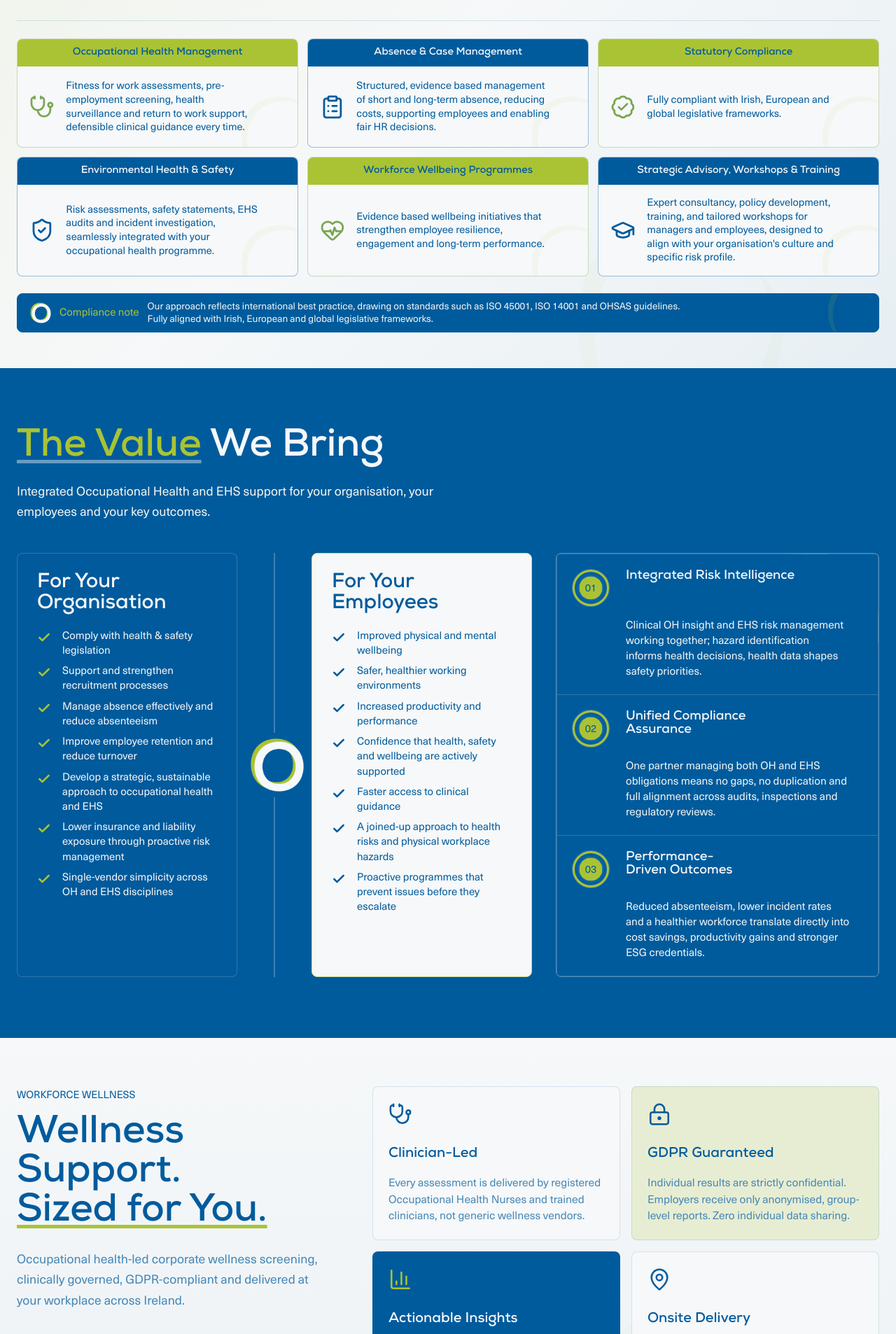
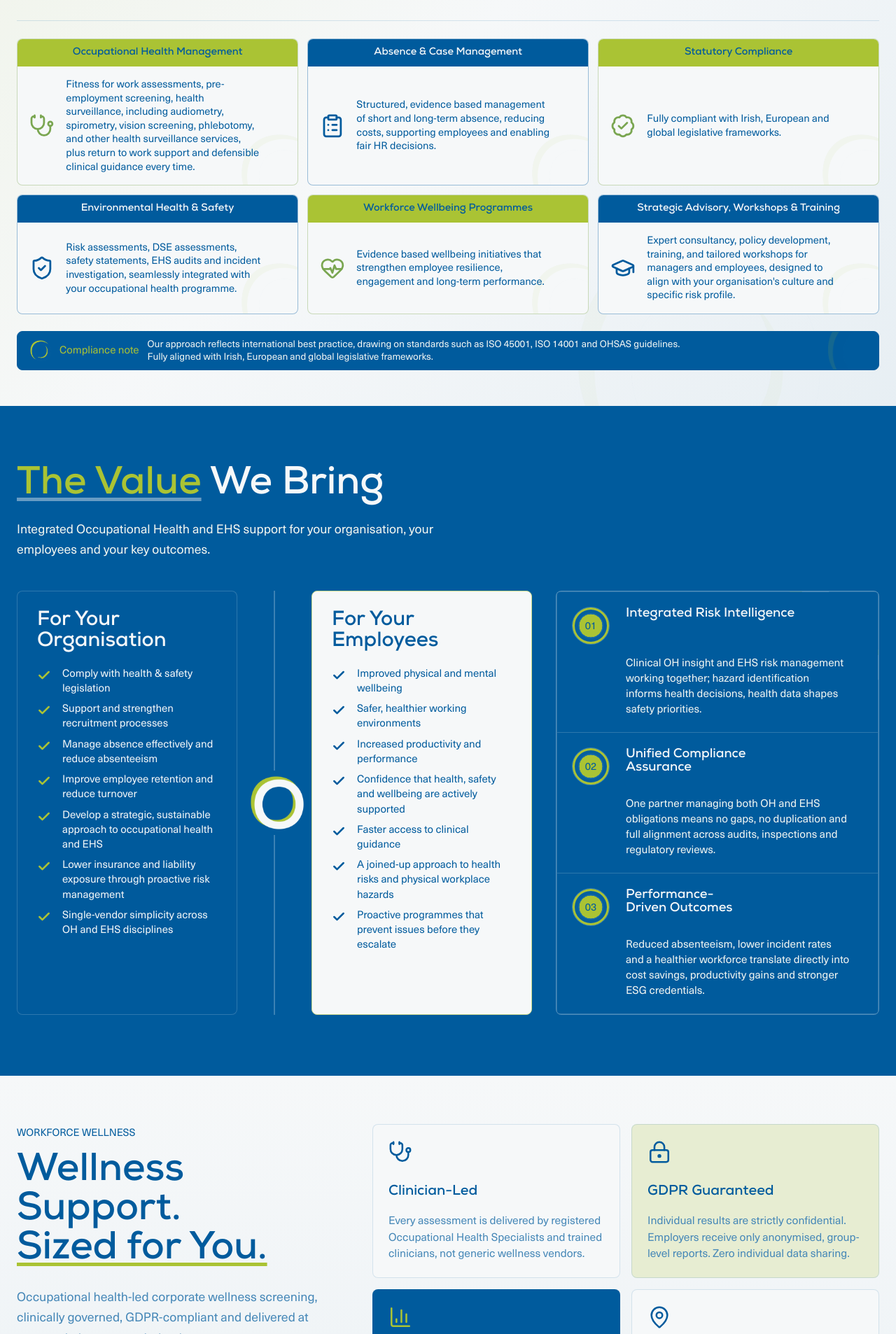
Before and after one commit to TyuDaniel/occu-health, a React (Vite) app: page / in a window 1280 px wide. Shown: the part 1654-3560 px from the top of the page at 70% size. Built offline with nearby package versions, Linux system fonts and the light colour scheme.

Commit message:
update BusinessCase title for improved engagement; modify Services descriptions for clarity and detail

```diff
--- a/src/components/BusinessCase.tsx
+++ b/src/components/BusinessCase.tsx
@@ -7,8 +7,8 @@ export function BusinessCase() {
       <div className="page-shell business-case__inner">
         <Reveal>
           <h2 id="business-case-title">
-            The Business
-            <span>Case.</span>
+            Did you
+            <span>know?</span>
           </h2>
         </Reveal>
 
--- a/src/components/Services.tsx
+++ b/src/components/Services.tsx
@@ -42,7 +42,7 @@ export function Services() {
         </div>
 
         <Reveal className="services-assurance" delay={180}>
-          <img src="/logos/oo-master-transparent.webp" alt="" aria-hidden="true" />
+          <img src="/logos/oo-master-white-transparent.webp" alt="" aria-hidden="true" />
           <strong>Compliance note</strong>
           <p>
             {complianceNote.standards} Fully aligned with Irish, European and
--- a/src/data/siteContent.ts
+++ b/src/data/siteContent.ts
@@ -68,11 +68,11 @@ export const services: Service[] = [
     id: 'occupational-health',
     title: 'Occupational Health Management',
     description:
-      'Fitness for work assessments, pre-employment screening, health surveillance and return to work support, defensible clinical guidance every time.',
+      'Fitness for work assessments, pre-employment screening, health surveillance, including audiometry, spirometry, vision screening, phlebotomy, and other health surveillance services, plus return to work support and defensible clinical guidance every time.',
     points: [
       'Fitness for work assessments',
       'Pre-employment screening',
-      'Health surveillance',
+      'Health surveillance, including audiometry, spirometry, vision screening and phlebotomy',
       'Return-to-work support',
     ],
     icon: Stethoscope,
@@ -108,9 +108,10 @@ export const services: Service[] = [
     id: 'ehs',
     title: 'Environmental Health & Safety',
     description:
-      'Risk assessments, safety statements, EHS audits and incident investigation, seamlessly integrated with your occupational health programme.',
+      'Risk assessments, DSE assessments, safety statements, EHS audits and incident investigation, seamlessly integrated with your occupational health programme.',
     points: [
       'Risk assessments',
+      'DSE assessments',
       'Safety statements',
       'EHS audits',
       'Incident investigation',
@@ -193,7 +194,7 @@ export const wellnessFeatures: Feature[] = [
   {
     title: 'Clinician-Led',
     description:
-      'Every assessment is delivered by registered Occupational Health Nurses and trained clinicians, not generic wellness vendors.',
+      'Every assessment is delivered by registered Occupational Health Specialists and trained clinicians, not generic wellness vendors.',
     icon: Stethoscope,
   },
   {
```
